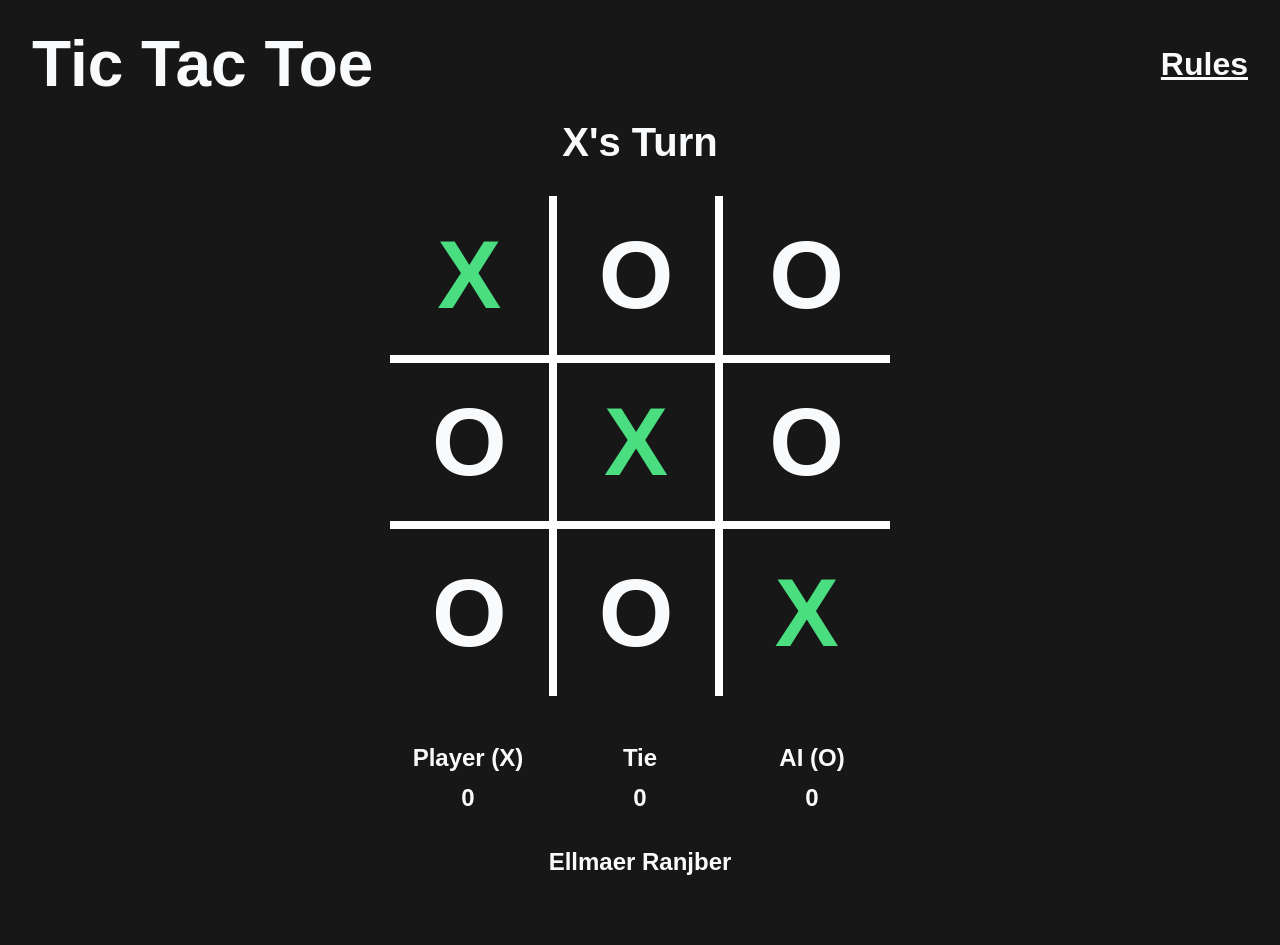
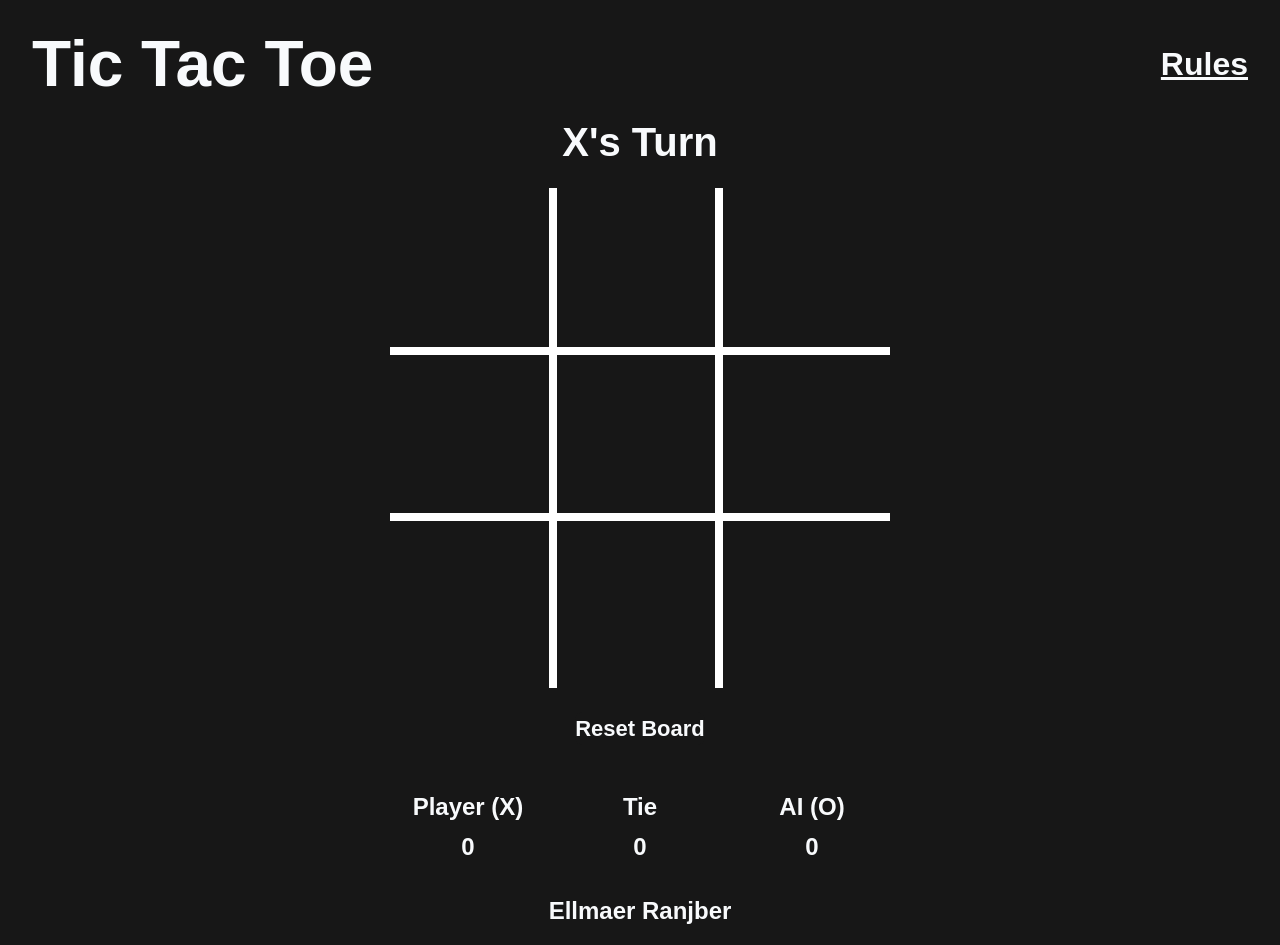
Before and after one commit to mjollnir03/Tic-Tac-Toe, a React (Vite) app in the folder tic-tac-toe/: page / in a window 1280 px wide. Before the commit the page ends 896 px from the top, so only its background shows below. Built offline with nearby package versions, Linux system fonts and the light colour scheme.

Commit message:
base tic tac toe completed
basic functional version of tic tac toe completed

```diff
--- a/tic-tac-toe/index.html
+++ b/tic-tac-toe/index.html
@@ -1,4 +1,4 @@
-<!doctype html>
+<!DOCTYPE html>
 <html lang="en">
     <head>
         <meta charset="UTF-8" />
--- a/tic-tac-toe/src/App.css
+++ b/tic-tac-toe/src/App.css
@@ -1 +1,16 @@
 @import "tailwindcss";
+
+:root {
+    --bg-color: #171717;
+    --txt-color: #f8fafc;
+    --txt-won-color: #4ade80;
+    --txt-lost-color: #f43f5e;
+}
+
+.txt-won-color {
+    color: var(--txt-won-color);
+}
+
+.txt-lost-color {
+    color: var(--txt-lost-color);
+}
--- a/tic-tac-toe/src/App.tsx
+++ b/tic-tac-toe/src/App.tsx
@@ -1,6 +1,42 @@
 import "./App.css";
+import React from "react";
+import { Game, type Cell } from "./game";
 
-function App() {
+export default function App() {
+    const [game, setGame] = React.useState(() => new Game());
+    const [scores, setScores] = React.useState({ X: 0, O: 0, Ties: 0 });
+
+    const winner = game.winner;
+    const over = game.isOver;
+
+    const status = winner
+        ? `Winner: ${winner}`
+        : over
+        ? "Draw"
+        : `${game.turn}'s Turn`;
+
+    function handleCellClick(i: number) {
+        setGame((prev) => {
+            const next = prev.makeMove(i);
+            // If that move finished the game, update scores now
+            if (next.isOver && next !== prev) {
+                const w = next.winner;
+                setScores((s) =>
+                    w === "X"
+                        ? { ...s, X: s.X + 1 }
+                        : w === "O"
+                        ? { ...s, O: s.O + 1 }
+                        : { ...s, Ties: s.Ties + 1 }
+                );
+            }
+            return next;
+        });
+    }
+
+    function handleReset() {
+        setGame((g) => g.reset());
+    }
+
     return (
         <div className="min-h-screen flex flex-col bg-[#171717] text-[#F8FAFC]">
             {/* Header */}
@@ -8,28 +44,46 @@ function App() {
                 <p className="text-[24px] xs:text-[28px] sm:text-[32px] md:text-[48px] lg:text-[64px] font-semibold">
                     Tic Tac Toe
                 </p>
-                <p className="text-[18px] xs:text-[20px] sm:text-[24px] md:text-[28px] lg:text-[32px] font-semibold underline cursor-pointer">
+                <button
+                    className="text-[18px] xs:text-[20px] sm:text-[24px] md:text-[28px] lg:text-[32px] font-semibold underline"
+                >
                     Rules
-                </p>
+                </button>
             </header>
 
             {/* Game Container */}
             <main className="flex flex-1 justify-center items-center">
                 <div className="flex flex-col items-center">
-                    {/* Current Turn */}
-                    <div className="font-semibold text-[24px] xs:text-[28px] sm:text-[32px] md:text-[36px] lg:text-[40px] mb-6">
-                        X&apos;s Turn
+                    {/* Status */}
+                    <div className="font-semibold text-[24px] xs:text-[28px] sm:text-[32px] md:text-[36px] lg:text-[40px] mb-4">
+                        {status}
                     </div>
 
                     {/* Board */}
-                    <Board />
+                    <BoardView
+                        cells={game.board.state}
+                        onCellClick={handleCellClick}
+                        disabled={over}
+                    />
+
+                    {/* Controls */}
+                    <div className="mt-6 w-full max-w-[520px]">
+                        <div className="flex justify-center">
+                            <button
+                                onClick={handleReset}
+                                className="rounded-lg font-semibold text-[12px] xs:text-[16px] sm:text-[18px] md:text-[20px] lg:text-[22px]"
+                            >
+                                Reset Board
+                            </button>
+                        </div>
+                    </div>
 
                     {/* Scoreboard */}
                     <div className="mt-8 w-full max-w-[520px]">
                         <div className="grid grid-cols-3 gap-4">
-                            <ScoreCard label="Player (X)" value={0} />
-                            <ScoreCard label="Tie" value={0} />
-                            <ScoreCard label="AI (O)" value={0} />
+                            <ScoreCard label="Player (X)" value={scores.X} />
+                            <ScoreCard label="Tie" value={scores.Ties} />
+                            <ScoreCard label="AI (O)" value={scores.O} />
                         </div>
                     </div>
                 </div>
@@ -56,44 +110,39 @@ function ScoreCard({ label, value }: { label: string; value: number }) {
     );
 }
 
-function Board() {
+function BoardView({
+    cells,
+    onCellClick,
+    disabled,
+}: {
+    cells: ReadonlyArray<Cell>;
+    onCellClick: (i: number) => void;
+    disabled: boolean;
+}) {
+    const base =
+        "flex items-center justify-center select-none " +
+        "text-[48px] xs:text-[60px] sm:text-[72px] md:text-[84px] lg:text-[96px]";
+
+    function cellBorders(i: number): string {
+        let classes = " border-white";
+        if (i % 3 !== 2) classes += " border-r-[6px] sm:border-r-[8px]";
+        if (i < 6) classes += " border-b-[6px] sm:border-b-[8px]";
+        return classes;
+    }
+
     return (
-        // Resize grid per breakpoint
         <div className="grid grid-cols-3 grid-rows-3 w-[280px] h-[280px] xs:w-[360px] xs:h-[360px] sm:w-[420px] sm:h-[420px] md:w-[460px] md:h-[460px] lg:w-[500px] lg:h-[500px] font-semibold">
-            {/* Row 1 */}
-            <div className="flex items-center justify-center border-r-[6px] sm:border-r-[8px] border-b-[6px] sm:border-b-[8px] border-white text-[48px] xs:text-[60px] sm:text-[72px] md:text-[84px] lg:text-[96px] text-[#4ADE80]">
-                X
-            </div>
-            <div className="flex items-center justify-center border-r-[6px] sm:border-r-[8px] border-b-[6px] sm:border-b-[8px] border-white text-[48px] xs:text-[60px] sm:text-[72px] md:text-[84px] lg:text-[96px]">
-                O
-            </div>
-            <div className="flex items-center justify-center border-b-[6px] sm:border-b-[8px] border-white text-[48px] xs:text-[60px] sm:text-[72px] md:text-[84px] lg:text-[96px]">
-                O
-            </div>
-
-            {/* Row 2 */}
-            <div className="flex items-center justify-center border-r-[6px] sm:border-r-[8px] border-b-[6px] sm:border-b-[8px] border-white text-[48px] xs:text-[60px] sm:text-[72px] md:text-[84px] lg:text-[96px]">
-                O
-            </div>
-            <div className="flex items-center justify-center border-r-[6px] sm:border-r-[8px] border-b-[6px] sm:border-b-[8px] border-white text-[48px] xs:text-[60px] sm:text-[72px] md:text-[84px] lg:text-[96px] text-[#4ADE80]">
-                X
-            </div>
-            <div className="flex items-center justify-center border-b-[6px] sm:border-b-[8px] border-white text-[48px] xs:text-[60px] sm:text-[72px] md:text-[84px] lg:text-[96px]">
-                O
-            </div>
-
-            {/* Row 3 */}
-            <div className="flex items-center justify-center border-r-[6px] sm:border-r-[8px] border-white text-[48px] xs:text-[60px] sm:text-[72px] md:text-[84px] lg:text-[96px]">
-                O
-            </div>
-            <div className="flex items-center justify-center border-r-[6px] sm:border-r-[8px] border-white text-[48px] xs:text-[60px] sm:text-[72px] md:text-[84px] lg:text-[96px]">
-                O
-            </div>
-            <div className="flex items-center justify-center text-[48px] xs:text-[60px] sm:text-[72px] md:text-[84px] lg:text-[96px] text-[#4ADE80]">
-                X
-            </div>
+            {cells.map((value, i) => (
+                <button
+                    key={i}
+                    className={`${base}${cellBorders(i)}`}
+                    onClick={() => onCellClick(i)}
+                    disabled={disabled || value !== null}
+                    aria-label={`Cell ${i + 1}`}
+                >
+                    {value}
+                </button>
+            ))}
         </div>
     );
 }
-
-export default App;
--- /dev/null
+++ b/tic-tac-toe/src/game.ts
@@ -0,0 +1,94 @@
+// game.ts
+export type Player = "X" | "O";
+export type Cell = Player | null;
+
+const WIN_LINES: [number, number, number][] = [
+    [0, 1, 2],
+    [3, 4, 5],
+    [6, 7, 8], // rows
+    [0, 3, 6],
+    [1, 4, 7],
+    [2, 5, 8], // cols
+    [0, 4, 8],
+    [2, 4, 6], // diags
+];
+
+export class Board {
+    private readonly cells: ReadonlyArray<Cell>;
+
+    constructor(cells?: ReadonlyArray<Cell>) {
+        this.cells = cells ? [...cells] : Array<Cell>(9).fill(null);
+    }
+
+    /** Read-only accessor for UI */
+    get state(): ReadonlyArray<Cell> {
+        return this.cells;
+    }
+
+    get(i: number): Cell {
+        return this.cells[i];
+    }
+
+    isEmpty(i: number): boolean {
+        return this.cells[i] === null;
+    }
+
+    isFull(): boolean {
+        return this.cells.every((c) => c !== null);
+    }
+
+    winner(): Cell {
+        for (const [a, b, c] of WIN_LINES) {
+            const v = this.cells[a];
+            if (v && v === this.cells[b] && v === this.cells[c]) return v;
+        }
+        return null;
+    }
+
+    /** Immutable: returns a NEW board with the move applied (if legal), else same board */
+    place(i: number, player: Player): Board {
+        if (!this.isEmpty(i)) return this;
+        const next = [...this.cells];
+        next[i] = player;
+        return new Board(next);
+    }
+
+    /** Handy for AI later */
+    emptyIndices(): number[] {
+        const out: number[] = [];
+        for (let i = 0; i < this.cells.length; i++)
+            if (this.cells[i] === null) out.push(i);
+        return out;
+    }
+}
+
+export class Game {
+    readonly board: Board;
+    readonly turn: Player;
+
+    constructor(board: Board = new Board(), turn: Player = "X") {
+        this.board = board;
+        this.turn = turn;
+    }
+
+    get winner(): Cell {
+        return this.board.winner();
+    }
+
+    get isOver(): boolean {
+        return this.winner !== null || this.board.isFull();
+    }
+
+    /** Immutable: returns a NEW Game after attempting a move */
+    makeMove(i: number): Game {
+        if (this.isOver || !this.board.isEmpty(i)) return this;
+        const nextBoard = this.board.place(i, this.turn);
+        const nextTurn: Player = this.turn === "X" ? "O" : "X";
+        return new Game(nextBoard, nextTurn);
+    }
+
+    /** Fresh game (X starts) */
+    reset(): Game {
+        return new Game(new Board(), "X");
+    }
+}
--- a/tic-tac-toe/src/index.css
+++ b/tic-tac-toe/src/index.css
@@ -1,15 +1,5 @@
-
-:root {
-    --bg-color: #171717;
-    --txt-color: #F8FAFC;
-    --txt-won-color: #4ADE80;
-    /* --txt-lost-color: (TBD); */
-
-}
-
 * {
     background-color: var(--bg-color);
     /* color: var(--txt-color); */
     font-family: sans-serif; /* Change Later -> Inter */
-
 }
```
Lines whose indentation alone changed are shown as unchanged.
